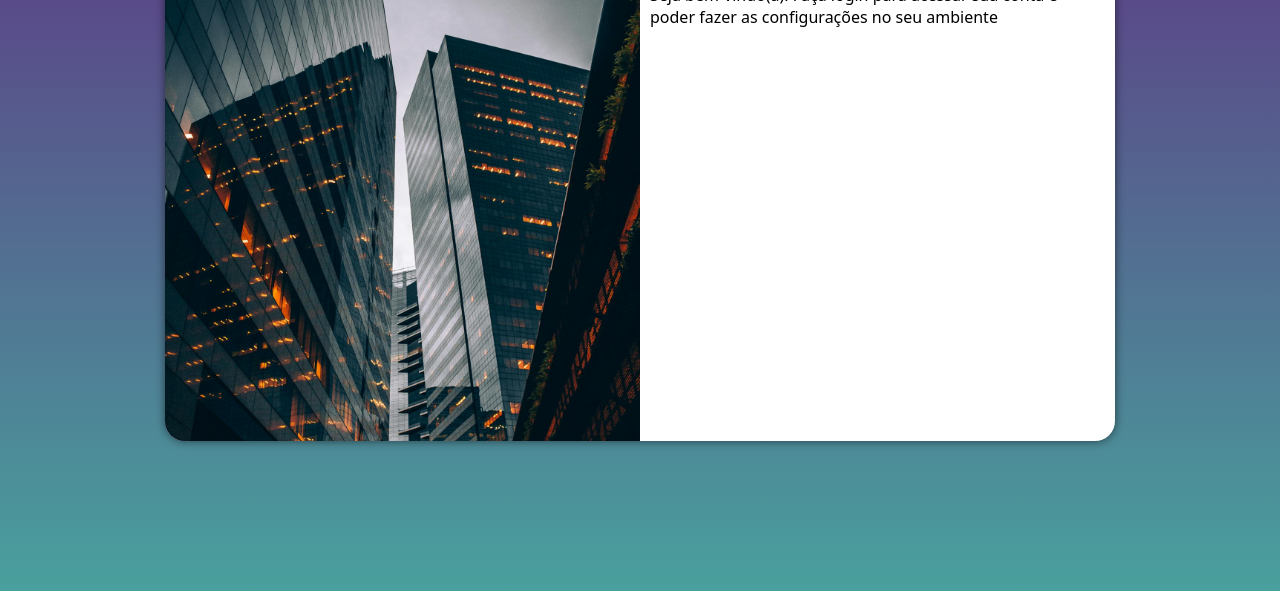
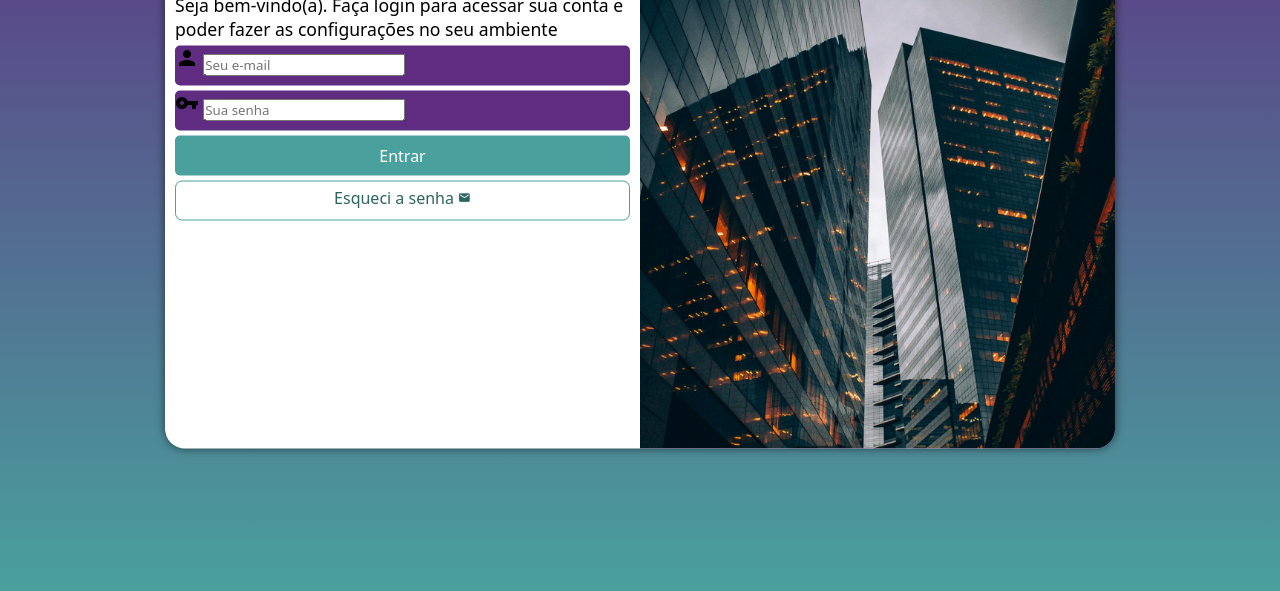
Before and after one commit to Guilherme-Valerio/projeto-login, a plain HTML site: page index.html in a window 1280 px wide. Shown: the part 209-800 px from the top of the page. Drawn offline with Linux system fonts and the light colour scheme.

Commit message:
formatacao do formulario

```diff
--- a/estilos/media-query.css
+++ b/estilos/media-query.css
@@ -41,13 +41,21 @@ Grandes Telas: acima de 1200px
     }
 
     section#login > div#imagem {
-        float: left;
+        float: right;
         width: 50%;
         height: 100%;
     }
 
     section#login > div#formulario {
-        float: right;
+        float: left;
         width: 50%;
     }
+
+    div#formulario > h1 {
+        font-size: 1.8em;
+    }
+
+    div#formulario > p {
+        font-size: 1.1em;
+    }
 }
--- a/estilos/style.css
+++ b/estilos/style.css
@@ -33,7 +33,7 @@ section#login {
     overflow: hidden;
     background-color: white;
     width: 250px;
-    height: 500px;
+    height: 515px;
     border-radius: 20px;
     box-shadow: 0px 0px 10px rgba(0, 0, 0, 0.562);
     transform: width .5s, height .5s;
@@ -51,3 +51,64 @@ section#login > div#formulario {
     display: block;
     padding: 10px;
 }
+
+div#formulario > h1 {
+    text-align: center;
+    margin-bottom: 10px;
+}
+
+div#formulario > p {
+    font-size: 0.9em;
+}
+
+form > div.campo {
+    background-color: #5f2c82;
+    display: block;
+    width: 100%;
+    height: 40px;
+    border-radius: 5px;
+    margin: 5px 0px;
+}
+
+div.campo > label {
+    display: none;
+}
+
+form > input[type=submit] {
+    display: block;
+    font-size: 1em;
+    width: 100%;
+    height: 40px;
+    background-color: #49a09d;
+    color: white;
+    border: none;
+    border-radius: 5px;
+    cursor: pointer;
+}
+
+form > input[type=submit]:hover {
+    background-color: #2d6462;
+}
+
+form a.botao {
+    display: block;
+    text-align: center;
+    font-size: 1em;
+    width: 100%;
+    height: 40px;
+    padding-top: 5px;
+    margin-top: 5px;
+    background-color: white;
+    color: #2d6462;
+    border: 1px solid #49a09d;
+    border-radius: 7px;
+    text-decoration: none;
+}
+
+form > a.botao:hover {
+    background-color: #6cd3cf;
+}
+
+form > a.botao > i {
+    font-size: 0.8em;
+}
--- a/index.html
+++ b/index.html
@@ -6,6 +6,7 @@
     <title>Login</title>
     <link rel="stylesheet" href="estilos/style.css">
     <link rel="stylesheet" href="estilos/media-query.css">
+    <link rel="stylesheet" href="https://fonts.googleapis.com/icon?family=Material+Icons">
 </head>
 <body>
     <main>
@@ -16,8 +17,20 @@
             <div id="formulario">
                 <h1>Login</h1>
                 <p>Seja bem-vindo(a). Faça login para acessar sua conta e poder fazer as configurações no seu ambiente</p>
-                <form action="login.php" method="post">
-
+                <form action="login.php" method="post" autocomplete="on">
+                    <div class="campo">
+                        <i class="material-icons">person</i>
+                        <input type="email" name="login" id="ilogin" placeholder="Seu e-mail" autocomplete="email" required maxlength="30">
+                        <label for="ilogin">Login</label>
+                    </div>
+                    <div class="campo">
+                        <i class="material-icons">vpn_key</i>
+                        <input type="email" name="senha" id="isenha" placeholder="Sua senha" autocomplete="current-password" required minlength="8" maxlength="20">
+                        <label for="isenha">Senha</label>
+                    </div>
+                    <input type="submit" value="Entrar">
+                    <a href="esqueci.html" class="botao">Esqueci a senha <i class="material-icons">mail</i>
+                    </a>
                 </form>
             </div>
         </section>
```
